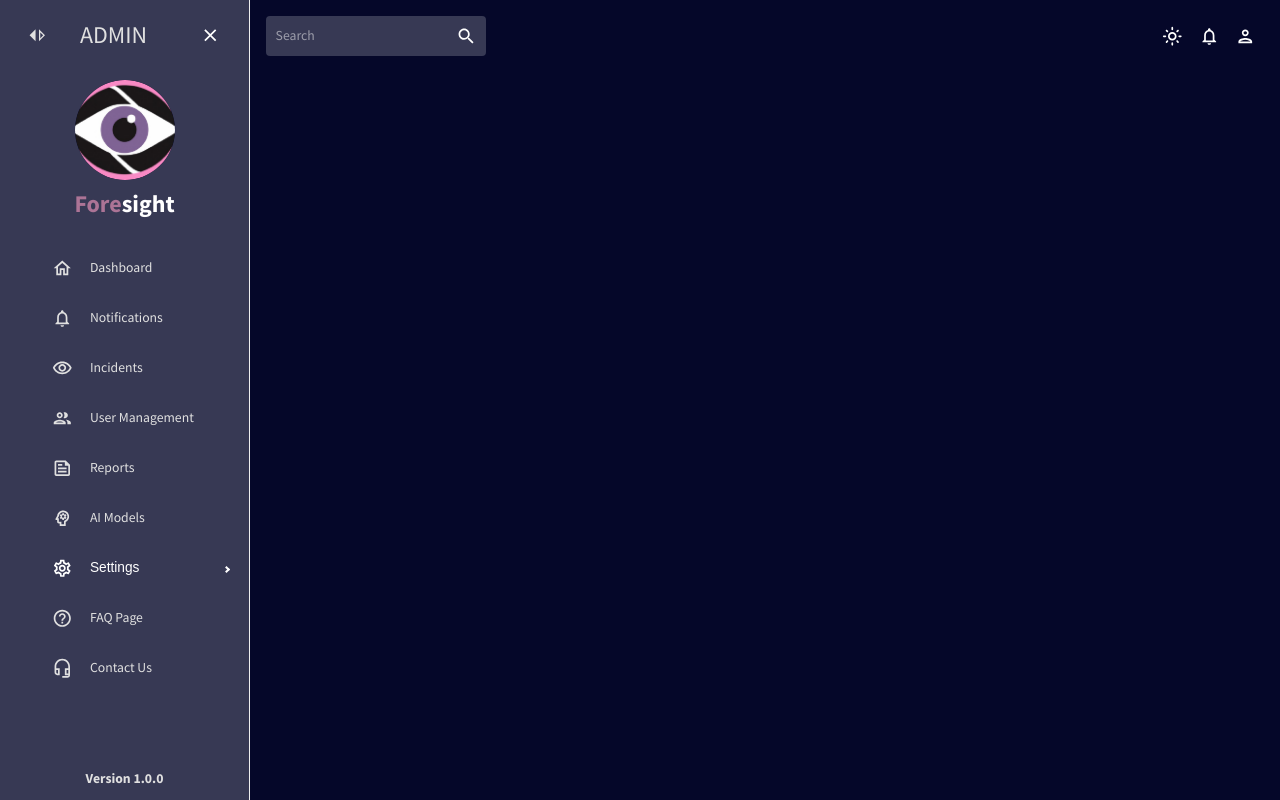
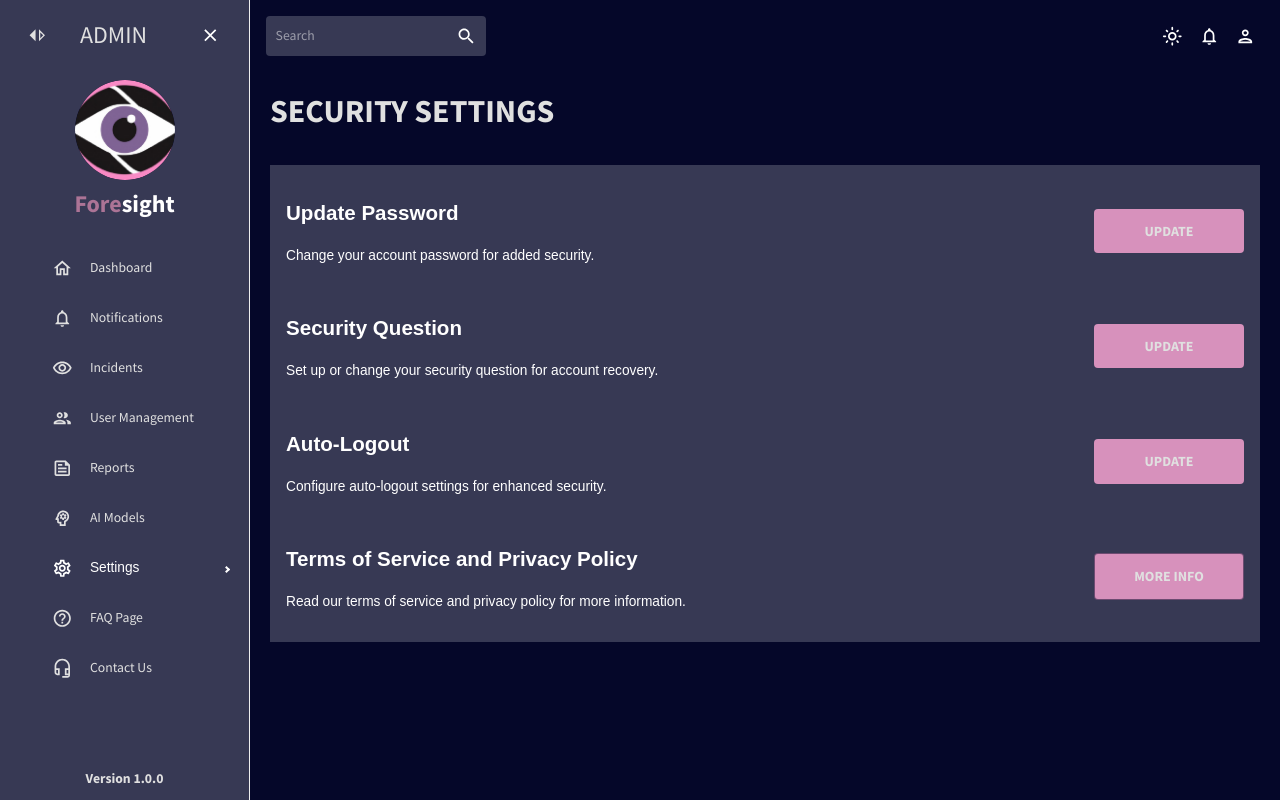
Before and after one commit to oceands/Project_Foresight, a React (Create React App) app in the folder client/: page /settings/security in a window 1280 px wide. Built offline with nearby package versions, Linux system fonts and the light colour scheme.

Commit message:
Security page base

```diff
--- a/client/src/pages/settings/security.jsx
+++ b/client/src/pages/settings/security.jsx
@@ -1,13 +1,125 @@
-import React from "react";
-import { Box, useTheme } from "@mui/material";
+import React from 'react';
+import { Box, Button, Grid, TextField, Typography, useTheme ,Divider,Paper } from '@mui/material';
+import { Formik } from 'formik';
+import * as yup from 'yup';
 import { DataGrid, GridToolbar } from "@mui/x-data-grid";
+import { useMediaQuery } from '@mui/material';
+import Header from '../../components/Header';
 import { tokens } from "../../theme";
-import { mockDataContacts } from "../../data/mockData";
 
-import Header from "../../components/Header";
 
 const Security = () => {
-//fill code here
+    const theme = useTheme();
+    const colors = tokens(theme.palette.mode);
+    const isNonMobile = useMediaQuery('(min-width:600px)');
+    //const phoneRegExp = /^((\+[1-9]{1,4}[ -]?)|(\([0-9]{2,3}\)[ -]?)|([0-9]{2,4})[ -]?)*?[0-9]{3,4}[ -]?[0-9]{3,4}$/;
+    const handleFormSubmit = (values) => {
+      console.log(values);
+    };
+    const initialValues = {
+        passwd: '',
+        passwdConf: ''
+    };
+
+    const checkoutSchema = yup.object().shape({
+        passwd: yup.string().required('Required'),
+        passwdConf: yup.string().required('Required')
+      });
+
+      const buttonSx = {
+        backgroundColor: colors.pinkAccents[500],
+        color: colors.grey[100],
+        fontSize: "14px",
+        fontWeight: "bold",
+        padding: "10px 0", // Remove horizontal padding
+        minWidth: "150px", // Set a fixed width for all buttons
+        '&:hover': {
+          backgroundColor: colors.pinkAccents[600], // New color on hover
+        },
+    };
+
+      return (
+
+        <Box m="20px">
+
+        <Box display="flex" justifyContent="space-between" alignItems="center">
+         <Header title="SECURITY SETTINGS" />
+       </Box>
+
+       <Box p={2} backgroundColor={colors.primary[400]}>
+        <Grid container spacing={2}>
+          {/* Row 1 */}
+          <Grid item xs={12}>
+            <Grid container justifyContent="space-between" alignItems="center">
+              <Grid item>
+                <h2>Update Password</h2>
+                <p>Change your account password for added security.</p>
+              </Grid>
+              <Grid item>
+                <Button sx={buttonSx}>
+                  Update
+                </Button>
+              </Grid>
+            </Grid>
+          </Grid>
+          <Divider />
+
+          {/* Row 2 */}
+          <Grid item xs={12}>
+            <Grid container justifyContent="space-between" alignItems="center">
+              <Grid item>
+                <h2>Security Question</h2>
+                <p>Set up or change your security question for account recovery.</p>
+              </Grid>
+              <Grid item>
+                <Button  sx={buttonSx}>
+                  Update
+                </Button>
+              </Grid>
+            </Grid>
+          </Grid>
+          <Divider />
+
+          {/* Row 3 */}
+          <Grid item xs={12}>
+            <Grid container justifyContent="space-between" alignItems="center">
+              <Grid item>
+                <h2>Auto-Logout</h2>
+                <p>Configure auto-logout settings for enhanced security.</p>
+              </Grid>
+              <Grid item>
+                <Button  sx={buttonSx}>
+                  Update
+                </Button>
+              </Grid>
+            </Grid>
+          </Grid>
+          <Divider />
+
+          {/* Row 4 */}
+          <Grid item xs={12}>
+            <Grid container justifyContent="space-between" alignItems="center">
+              <Grid item>
+                <h2>Terms of Service and Privacy Policy</h2>
+                <p>Read our terms of service and privacy policy for more information.</p>
+              </Grid>
+              <Grid item>
+                <Button variant="outlined" color="primary" sx={buttonSx}>
+                More Info
+                </Button>
+              </Grid>
+            </Grid>
+          </Grid>
+        </Grid>
+      </Box>
+
+
+
+       </Box>
+
+      );
+
+
 };
 
 export default Security;
```
Also changed, not shown: client/src/App.js (+4 -4 lines).
